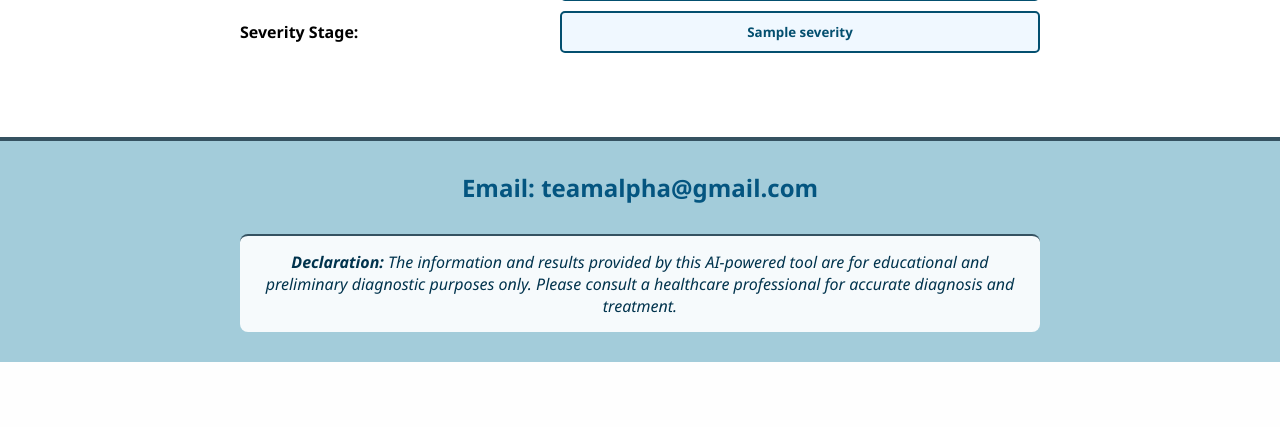
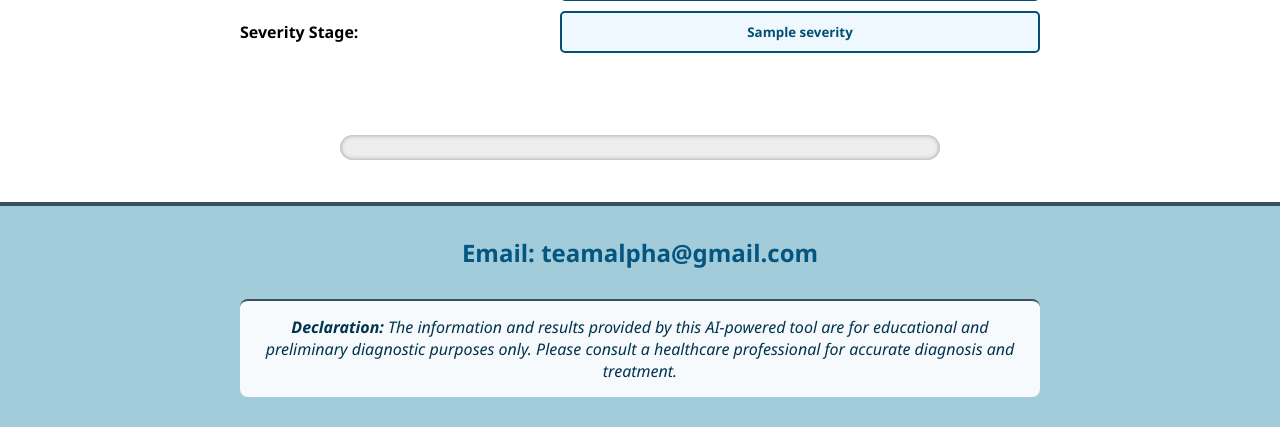
Before and after one commit to codeher-rahavi/diabetic-prediction-project, a Flask app: template templates/index.html in a window 1280 px wide. Shown: the part 827-1254 px from the top of the page. Before the commit the page ends 1189 px from the top, so only its background shows below. Run offline with Flask 2, Linux system fonts and the light colour scheme; the template is opened without the code that fills it: most values are stand-ins (such as "Sample title", 1, 10 or a date in 2020); parts of the project's set-up code (start-up, migrations or seed data) failed here and were passed over.

Commit message:
Update style.css

```diff
--- a/static/style.css
+++ b/static/style.css
@@ -152,3 +152,43 @@
     background-color: #c82333; /* Dark Red */
     color: white;
 }
+.severity-meter {
+    width: 80%;
+    max-width: 600px;
+    margin: 20px auto;
+    text-align: left;
+}
+
+.meter {
+    background-color: #eee;
+    border-radius: 25px;
+    overflow: hidden;
+    height: 25px;
+    box-shadow: inset 0 0 5px #999;
+}
+
+.meter-fill {
+    height: 100%;
+    width: 0;
+    transition: width 1s ease-in-out;
+}
+
+.low-risk {
+    background-color: green;
+    color: green;
+}
+
+.moderate-risk {
+    background-color: orange;
+    color: orange;
+}
+
+.high-risk {
+    background-color: orangered;
+    color: orangered;
+}
+
+.very-high-risk {
+    background-color: red;
+    color: red;
+}
```
